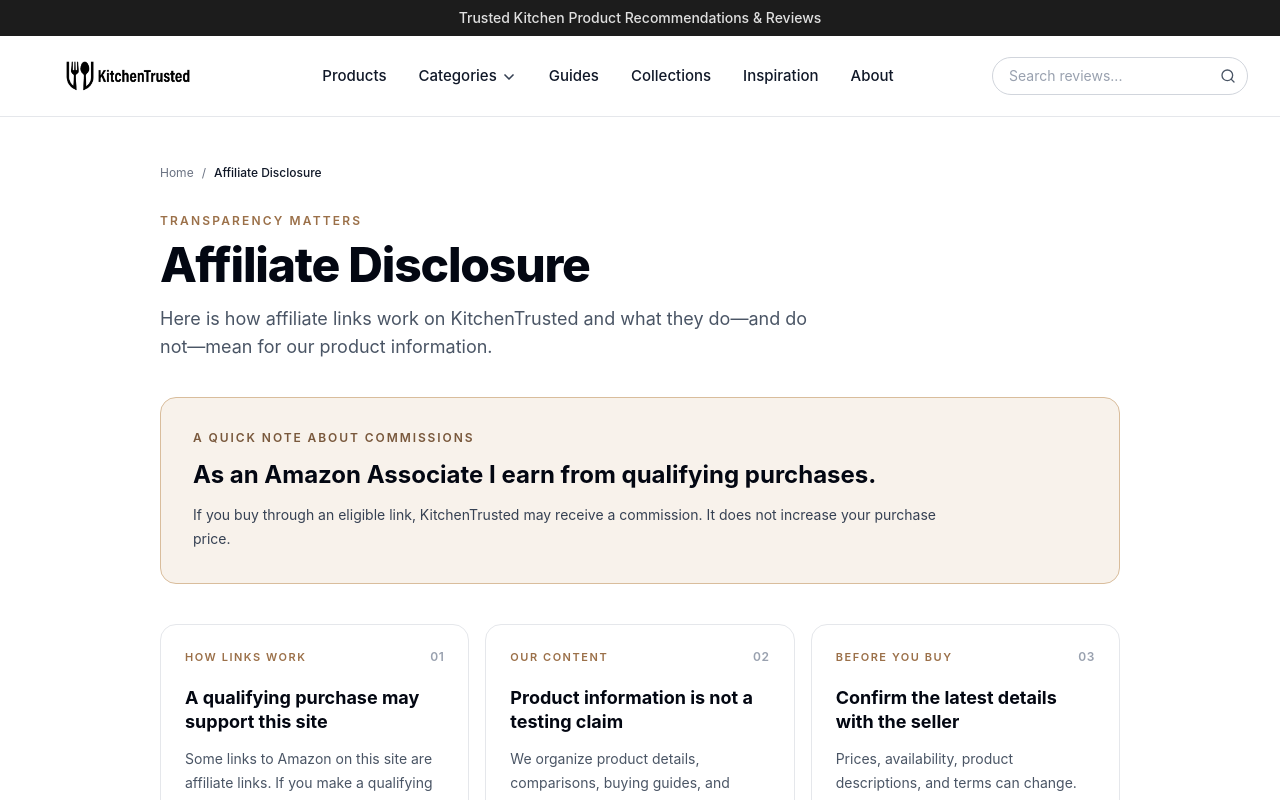
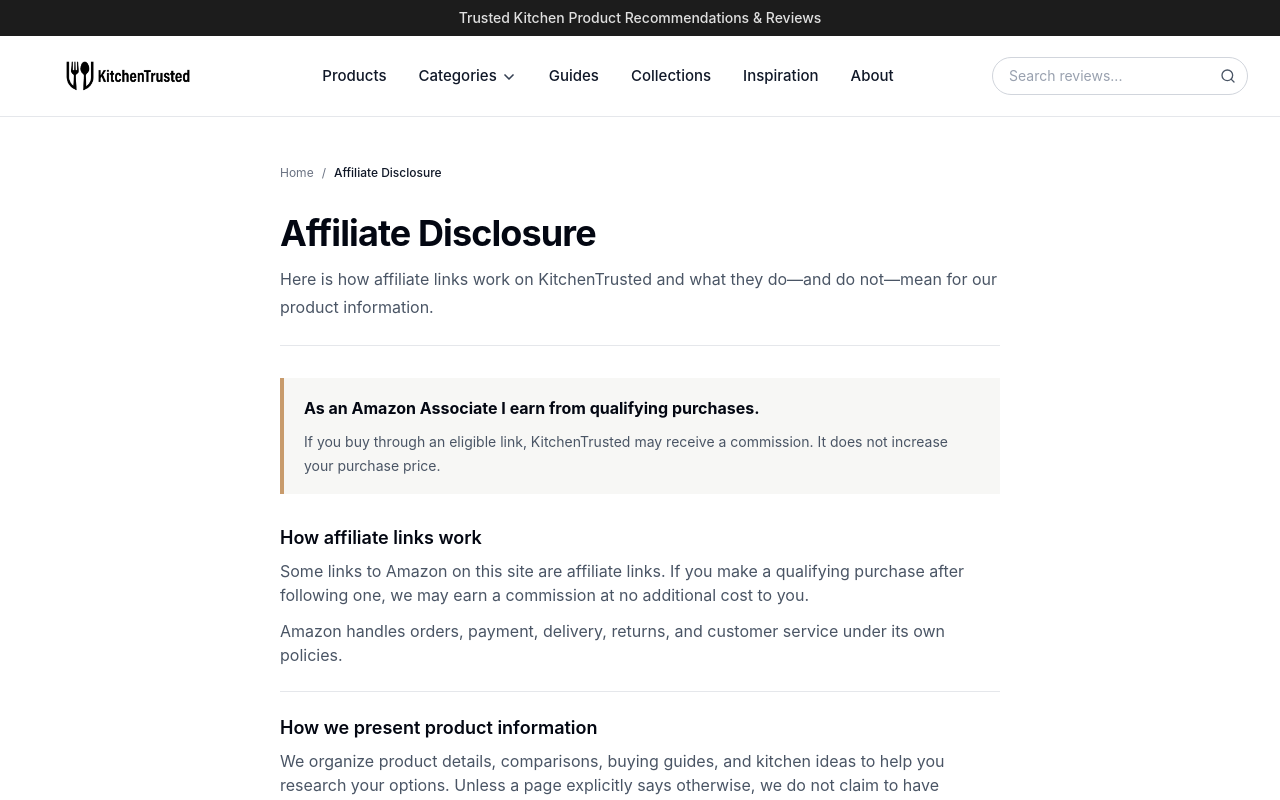
Before and after one commit to abdelilahlairabi/kitchen-reviews, a React (Vite) app: page /affiliate-disclosure in a window 1280 px wide. Shown: the top 800 px of the page. Built offline with nearby package versions, Linux system fonts and the light colour scheme.

Commit message:
Simplify affiliate disclosure layout

```diff
--- a/src/components/Disclosure/DisclosureBanner.jsx
+++ b/src/components/Disclosure/DisclosureBanner.jsx
@@ -1,13 +1,10 @@
 export default function DisclosureBanner() {
   return (
-    <section aria-label="Amazon Associate disclosure" className="mb-10 rounded-2xl border border-[#d9bd9c] bg-[#f8f2eb] p-6 sm:p-8">
-      <p className="mb-3 text-xs font-semibold uppercase tracking-[0.16em] text-[#79583c]">
-        A quick note about commissions
-      </p>
-      <p className="text-xl font-bold leading-snug text-gray-950 sm:text-2xl">
+    <section aria-label="Amazon Associate disclosure" className="mb-8 border-l-4 border-[#c89b6c] bg-[#f7f7f5] px-5 py-4">
+      <p className="text-base font-bold leading-7 text-gray-950">
         As an Amazon Associate I earn from qualifying purchases.
       </p>
-      <p className="mt-3 max-w-3xl text-sm leading-6 text-gray-700">
+      <p className="mt-2 text-sm leading-6 text-gray-600">
         If you buy through an eligible link, KitchenTrusted may receive a commission. It does not increase your purchase price.
       </p>
     </section>
--- a/src/components/Disclosure/DisclosureContent.jsx
+++ b/src/components/Disclosure/DisclosureContent.jsx
@@ -1,26 +1,20 @@
 const sections = [
   {
-    number: "01",
-    eyebrow: "How links work",
-    title: "A qualifying purchase may support this site",
+    title: "How affiliate links work",
     paragraphs: [
       "Some links to Amazon on this site are affiliate links. If you make a qualifying purchase after following one, we may earn a commission at no additional cost to you.",
       "Amazon handles orders, payment, delivery, returns, and customer service under its own policies.",
     ],
   },
   {
-    number: "02",
-    eyebrow: "Our content",
-    title: "Product information is not a testing claim",
+    title: "How we present product information",
     paragraphs: [
       "We organize product details, comparisons, buying guides, and kitchen ideas to help you research your options. Unless a page explicitly says otherwise, we do not claim to have purchased or hands-on tested a product.",
       "An affiliate link is not an endorsement by Amazon, and it does not mean we personally use or tested the product.",
     ],
   },
   {
-    number: "03",
-    eyebrow: "Before you buy",
-    title: "Confirm the latest details with the seller",
+    title: "Check current product details",
     paragraphs: [
       "Prices, availability, product descriptions, and terms can change. Review the current listing and confirm important specifications, compatibility, and safety information with the manufacturer or retailer before purchasing.",
     ],
@@ -29,20 +23,16 @@
 
 export default function DisclosureContent() {
   return (
-    <div className="grid gap-4 md:grid-cols-3">
+    <div className="divide-y divide-gray-200">
       {sections.map((section) => (
         <section
           key={section.title}
-          className="rounded-2xl border border-gray-200 bg-white p-5 sm:p-6"
+          className="py-6 first:pt-0 last:pb-0"
         >
-          <div className="mb-5 flex items-center justify-between gap-3">
-            <p className="text-[11px] font-semibold uppercase tracking-[0.14em] text-[#9b7049]">{section.eyebrow}</p>
-            <span className="text-xs font-semibold tracking-wider text-gray-400">{section.number}</span>
-          </div>
-          <h2 className="mb-3 text-lg font-bold leading-snug text-gray-950">
+          <h2 className="mb-2 text-lg font-semibold leading-snug text-gray-950">
             {section.title}
           </h2>
-          <div className="space-y-3 text-sm leading-6 text-gray-600">
+          <div className="space-y-3 text-sm leading-6 text-gray-600 sm:text-base">
             {section.paragraphs.map((p, i) => (
               <p key={i}>{p}</p>
             ))}
--- a/src/pages/Disclosure.jsx
+++ b/src/pages/Disclosure.jsx
@@ -5,21 +5,18 @@
 
 export default function Disclosure() {
   return (
-    <main className="mx-auto w-full max-w-5xl px-4 py-8 sm:px-6 sm:py-12 lg:px-8">
+    <main className="mx-auto w-full max-w-3xl px-4 py-8 sm:px-6 sm:py-12">
       <PageMeta
         title="Affiliate Disclosure | KitchenTrusted"
         description="Learn how affiliate links support KitchenTrusted, what they mean for product recommendations, and where to verify current product details."
       />
       <DisclosureBreadcrumb />
 
-      <header className="mb-9 max-w-3xl">
-        <p className="mb-3 text-xs font-semibold uppercase tracking-[0.18em] text-[#9b7049]">
-          Transparency matters
-        </p>
-        <h1 className="mb-4 text-4xl font-extrabold tracking-tight text-gray-950 sm:text-5xl">
+      <header className="mb-8 border-b border-gray-200 pb-6">
+        <h1 className="mb-3 text-3xl font-bold tracking-tight text-gray-950 sm:text-4xl">
           Affiliate Disclosure
         </h1>
-        <p className="max-w-2xl text-base leading-7 text-gray-600 sm:text-lg">
+        <p className="text-base leading-7 text-gray-600">
           Here is how affiliate links work on KitchenTrusted and what they do—and do not—mean for our product information.
         </p>
       </header>
```
